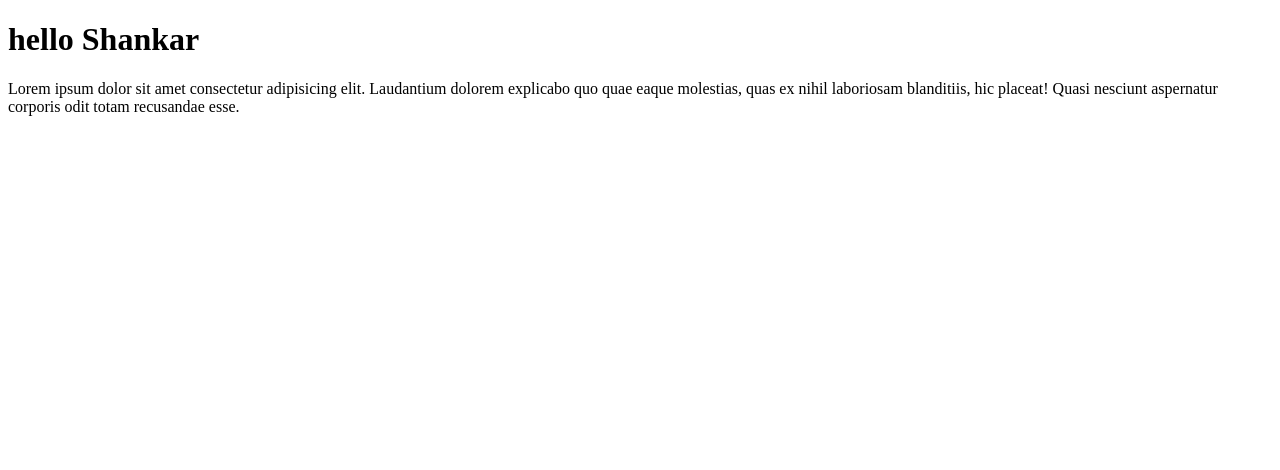
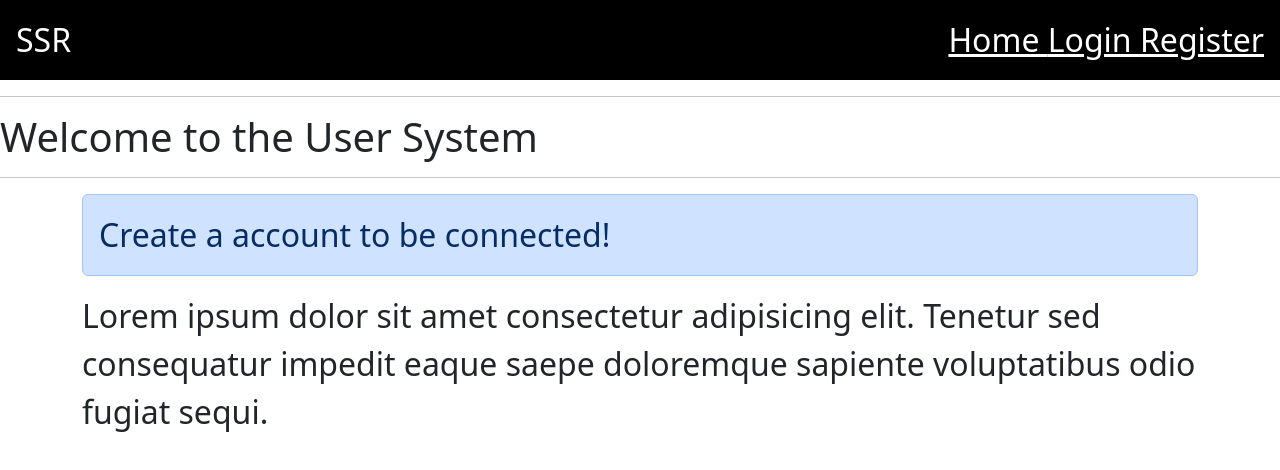
Before and after one commit to shankarpandey7230/UserNode, a website: page src/html/index.html in a window 1280 px wide. Drawn offline with nearby package versions, Linux system fonts and the light colour scheme; files that its build step writes are made by us from their sources.

Commit message:
applying css and responding JSON data from server

```diff
--- /dev/null
+++ b/public/style.css
@@ -0,0 +1,15 @@
+body {
+  margin: 0;
+  padding: 0;
+}
+.wrapper {
+  font-size: 2rem;
+}
+nav {
+  display: flex;
+  justify-content: space-between;
+  padding: 1rem;
+}
+a {
+  color: white;
+}
--- a/src/html/index.html
+++ b/src/html/index.html
@@ -3,15 +3,89 @@
   <head>
     <meta charset="UTF-8" />
     <meta name="viewport" content="width=device-width, initial-scale=1.0" />
+    <link
+      href="https://cdn.jsdelivr.net/npm/bootstrap@5.3.3/dist/css/bootstrap.min.css"
+      rel="stylesheet"
+      integrity="sha384-QWTKZyjpPEjISv5WaRU9OFeRpok6YctnYmDr5pNlyT2bRjXh0JMhjY6hW+ALEwIH"
+      crossorigin="anonymous"
+    />
+    <link rel="stylesheet" href="style.css" />
     <title>User Diary</title>
+
+    <!-- /* body {
+        margin: 0;
+        padding: 0;
+      }
+      .wrapper {
+        font-size: 2rem;
+      }
+      nav {
+        display: flex;
+        justify-content: space-between;
+        padding: 1rem;
+      }
+      a {
+        color: white;
+      } */ -->
   </head>
   <body>
-    <h1>hello Shankar</h1>
-    <p>
-      Lorem ipsum dolor sit amet consectetur adipisicing elit. Laudantium
-      dolorem explicabo quo quae eaque molestias, quas ex nihil laboriosam
-      blanditiis, hic placeat! Quasi nesciunt aspernatur corporis odit totam
-      recusandae esse.
-    </p>
+    <div class="wrapper">
+      <nav style="background: black; color: white">
+        <div>SSR</div>
+        <div>
+          <a href="#">Home </a>
+          <a href="/login">Login </a>
+          <a href="/register">Register </a>
+        </div>
+      </nav>
+      <hr />
+      <h1>Welcome to the User System</h1>
+      <hr />
+      <div class="container">
+        <div class="alert alert-primary">Create a account to be connected!</div>
+        Lorem ipsum dolor sit amet consectetur adipisicing elit. Tenetur sed
+        consequatur impedit eaque saepe doloremque sapiente voluptatibus odio
+        fugiat sequi.
+      </div>
+      <!-- <div class="container mt-5">
+        <form class="shadow-lg p-3">
+          <div class="mb-3">
+            <label for="exampleInputEmail1" class="form-label"
+              >Email address</label
+            >
+            <input
+              type="email"
+              class="form-control"
+              id="exampleInputEmail1"
+              aria-describedby="emailHelp"
+            />
+            <div id="emailHelp" class="form-text">
+              We'll never share your email with anyone else.
+            </div>
+          </div>
+          <div class="mb-3">
+            <label for="exampleInputPassword1" class="form-label"
+              >Password</label
+            >
+            <input
+              type="password"
+              class="form-control"
+              id="exampleInputPassword1"
+            />
+          </div>
+          <div class="mb-3 form-check">
+            <input
+              type="checkbox"
+              class="form-check-input"
+              id="exampleCheck1"
+            />
+            <label class="form-check-label" for="exampleCheck1"
+              >Check me out</label
+            >
+          </div>
+          <button type="submit" class="btn btn-primary">Submit</button>
+        </form>
+      </div> -->
+    </div>
   </body>
 </html>
```
Also changed, not shown: app.js (+11 -1 lines).
